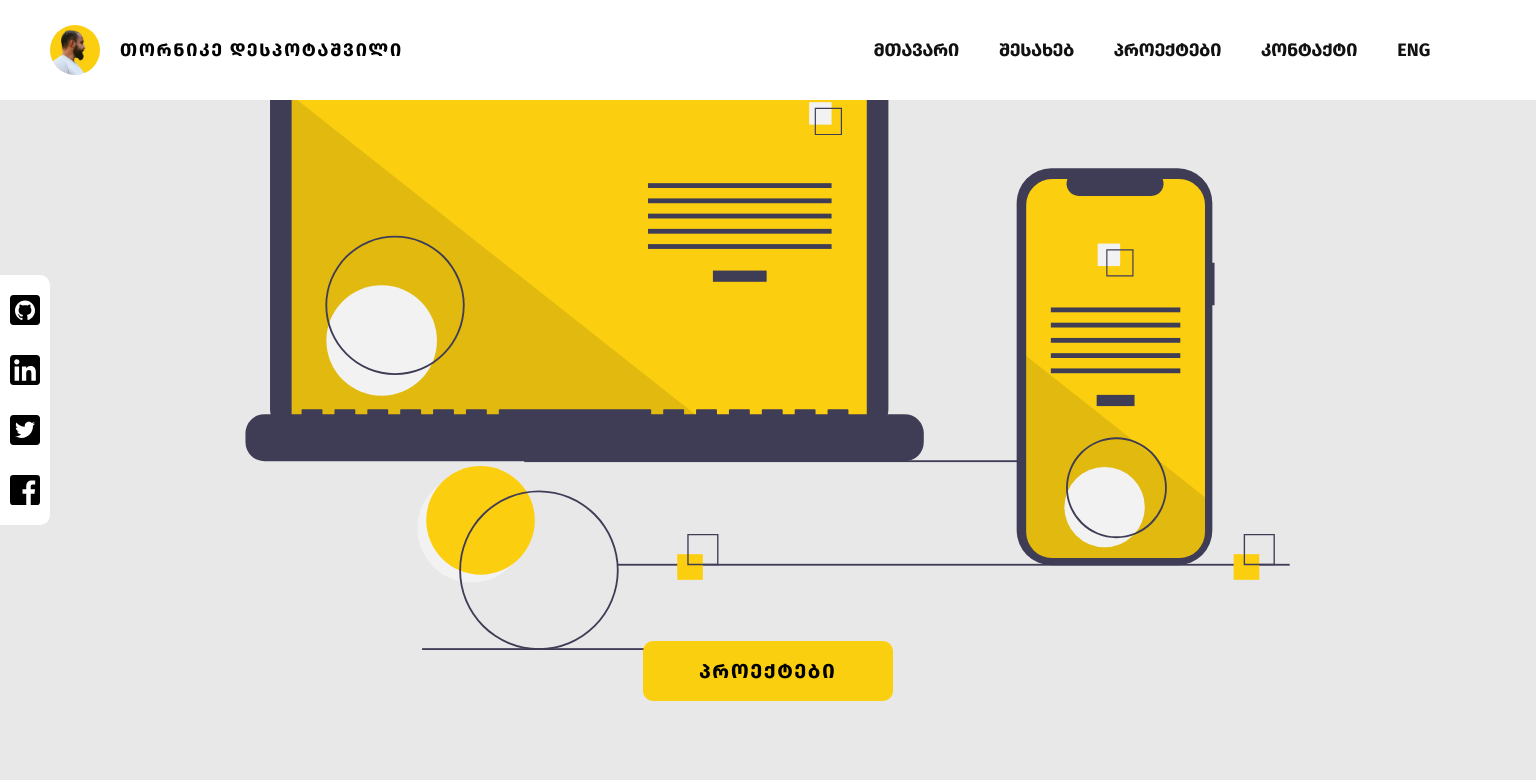
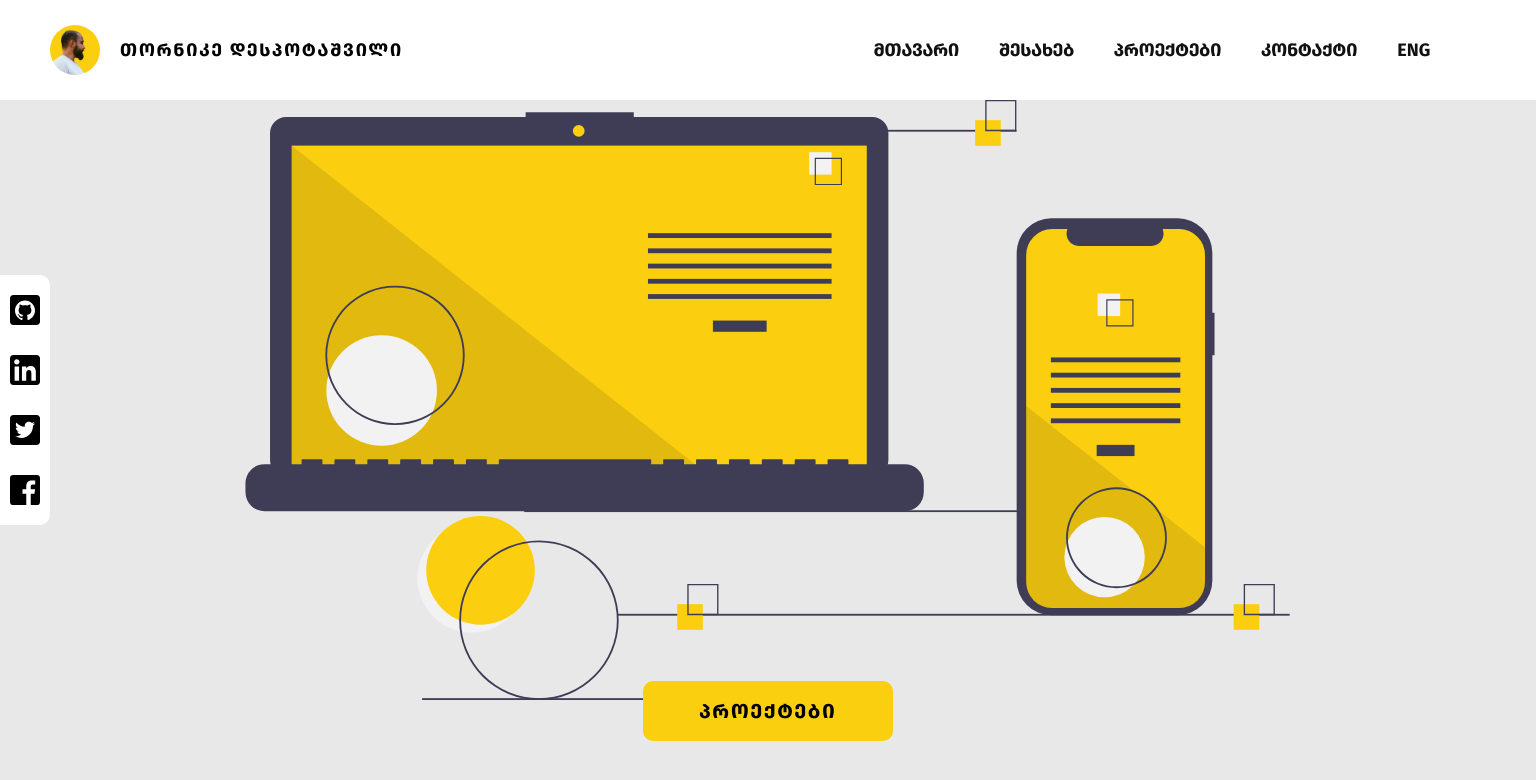
Before and after one commit to Desp0o/portfolio, a React (Create React App) app: page / in a window 1536 px wide. Shown: the top 780 px of the page. Built offline with nearby package versions, Linux system fonts and the light colour scheme.

Commit message:
homepage desing fix

```diff
--- a/src/styles/home.css
+++ b/src/styles/home.css
@@ -25,7 +25,7 @@
 
 @media (min-width:1500px) {
     .svg_div{
-        margin-bottom: 100px;
+        margin-bottom: 0px;
     }
 }
 
@@ -50,7 +50,7 @@
 
 @media (min-width:1500px) {
     .button_to_prj{
-        bottom: 10%;
+        bottom: 5%;
     }
 }
 
```
